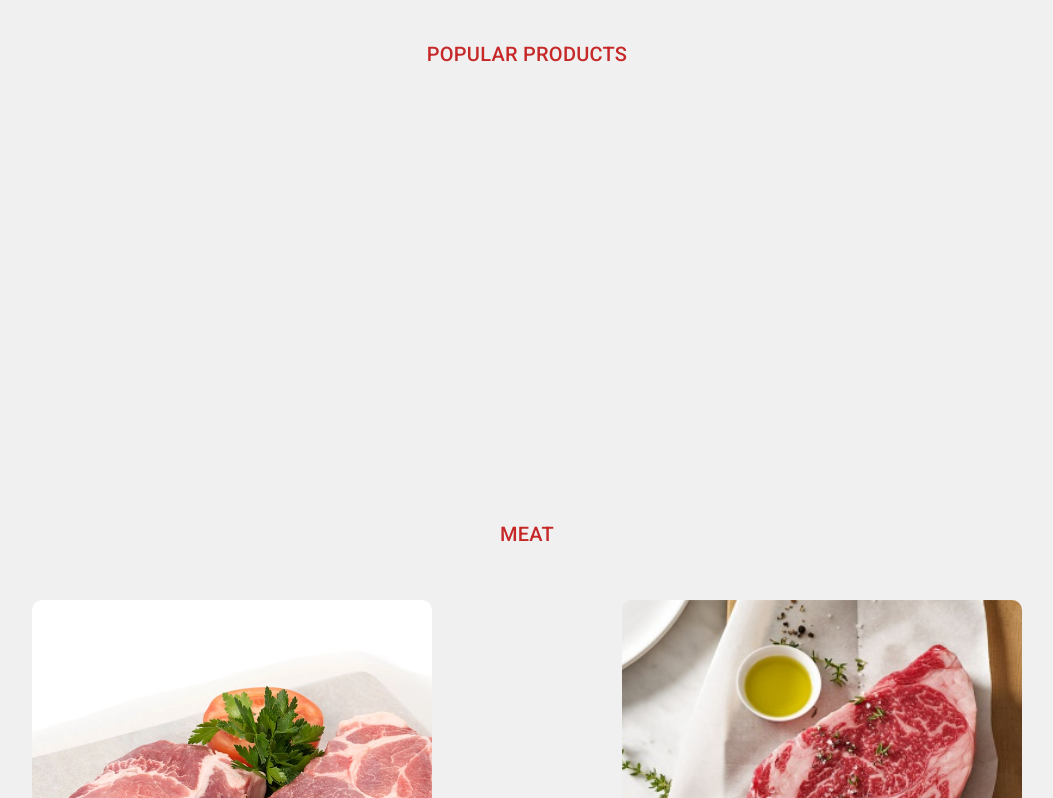
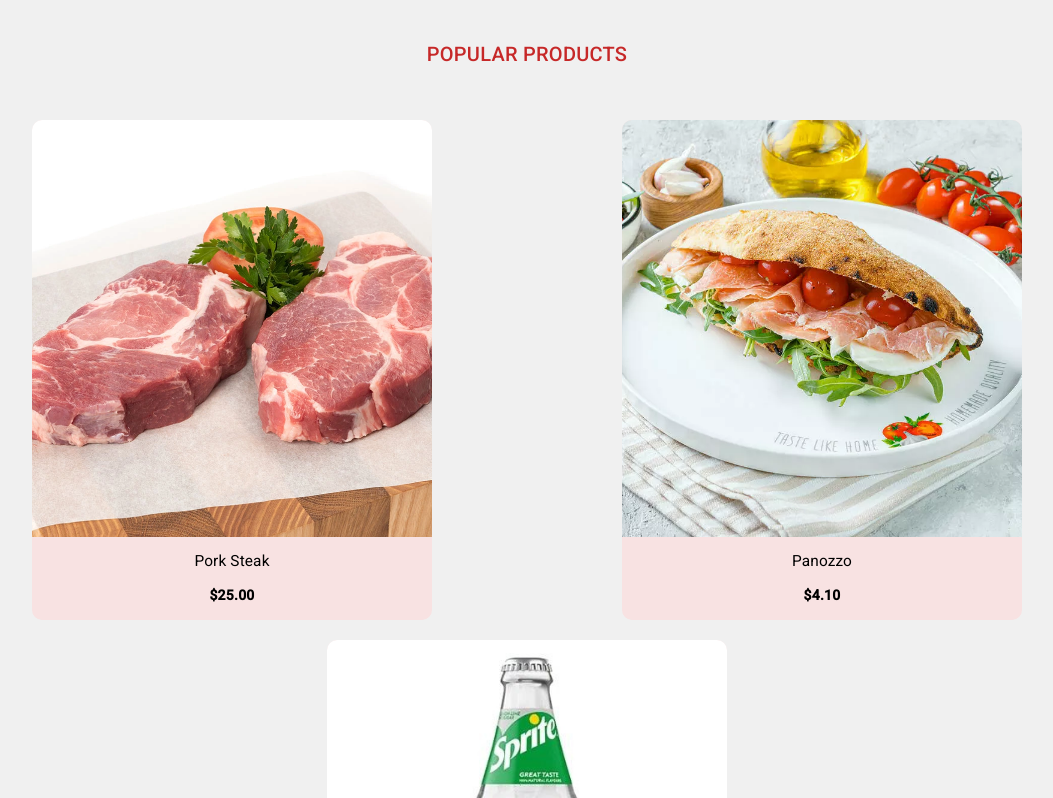
Before and after one commit to limekh/Satriales, an Angular app in the folder satriale/: page / in a window 1280 px wide. Shown: the part 842-1640 px from the top of the page, without its empty margins (113-1166 px from the left). Built offline with nearby package versions, Linux system fonts and the light colour scheme.

Commit message:
add popular products

```diff
--- a/satriale/src/app/pages/home/home.component.html
+++ b/satriale/src/app/pages/home/home.component.html
@@ -5,7 +5,11 @@
 <section id="popular">
   <h2>POPULAR PRODUCTS</h2>
   <div class="products-grid">
-      <!-- Product cards would go here -->
+    <div *ngFor="let product of popularProducts" (click)="openProductModal(product.id)" class="product-card">
+      <img [src]="product.imageUrl" [alt]="product.name">
+      <h3>{{product.name}}</h3>
+      <p>{{product.price | currency}}</p>
+    </div>
   </div>
 </section>
 
--- a/satriale/src/app/pages/home/home.component.ts
+++ b/satriale/src/app/pages/home/home.component.ts
@@ -27,6 +27,7 @@ export class HomeComponent {
   meatProducts: Meat[] = [];
   mealProducts: Meal[] = [];
   drinkProducts: Drink[] = [];
+  popularProducts: (Meat | Meal | Drink)[] = [];
 
   constructor(
     private dataService: DataService,
@@ -37,6 +38,7 @@ export class HomeComponent {
     this.meatProducts = this.dataService.getMeat();
     this.mealProducts = this.dataService.getMeals();
     this.drinkProducts = this.dataService.getDrinks();
+    this.popularProducts = this.dataService.getPopular();
   }
 
   openProductModal(productId: number): void {
@@ -44,7 +46,7 @@ export class HomeComponent {
 
     if (product) {
       this.dialog.open(ProductModalComponent, {
-        width: '500px',
+        width: '1000px',
         data: product
       });
     }
--- a/satriale/src/app/services/data.service.ts
+++ b/satriale/src/app/services/data.service.ts
@@ -126,10 +126,7 @@ export class DataService {
         }
     ];
 
-    constructor() { }
-
-    getPopularProducts() {
-        return [
+    private popular: (Meat | Meal | Drink)[] = [
             {
                 id: 1001,
                 name: "Pork Steak",
@@ -169,6 +166,11 @@ export class DataService {
                 isCarbonated: true
             }
         ];
+
+    constructor() { }
+
+    getPopular(): (Meat | Meal | Drink)[] {
+        return this.popular;
     }
 
     getMeat(): Meat[] {
```
Lines whose indentation alone changed are shown as unchanged.
